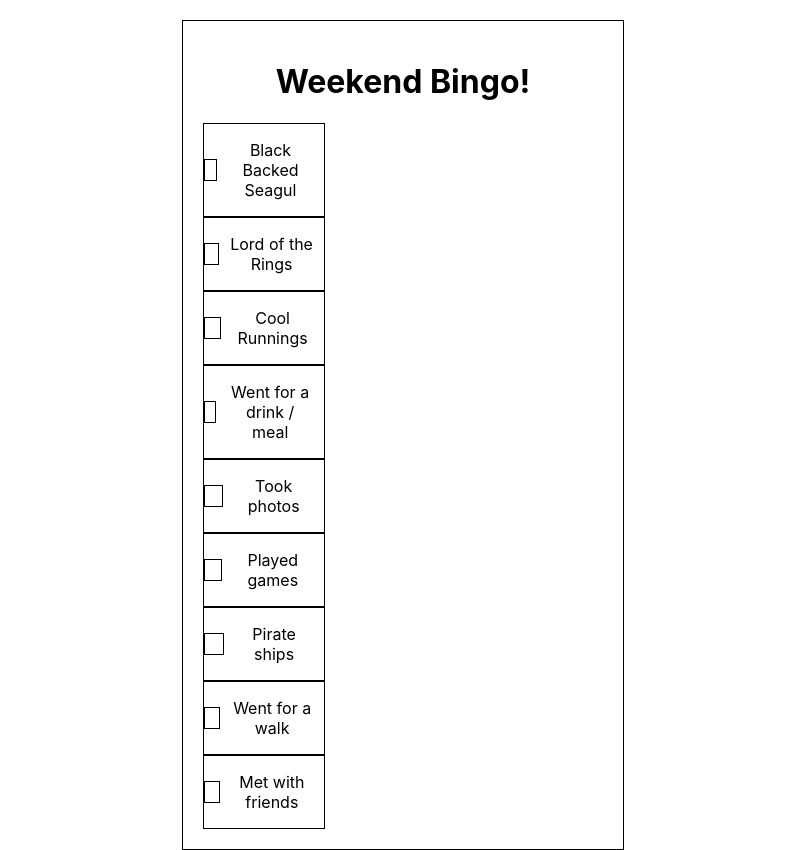
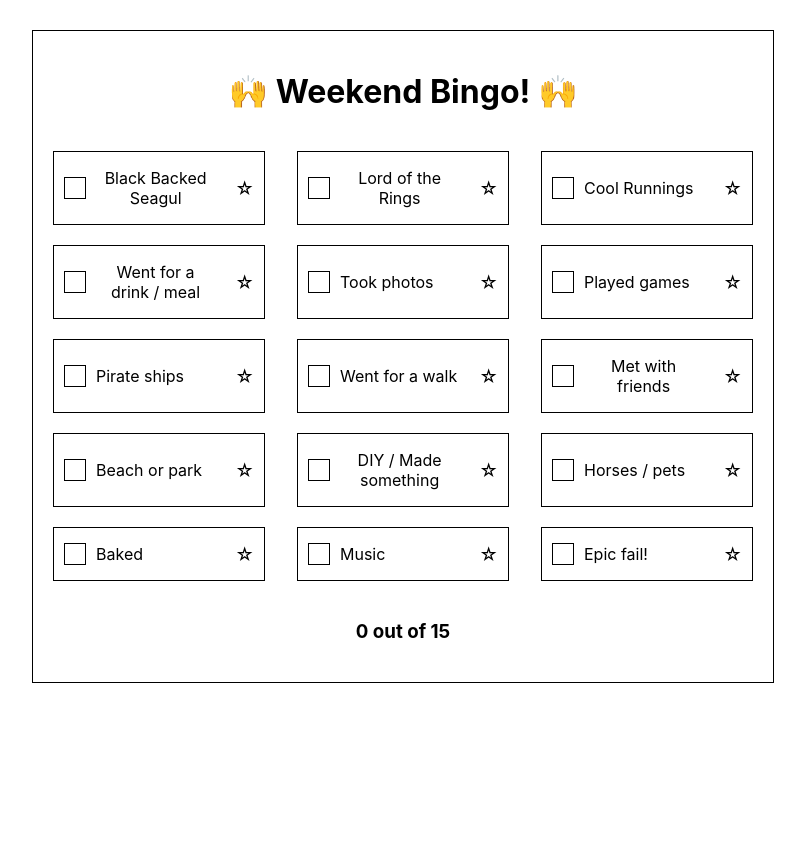
Before and after one commit to jonnytownend/weekend-bingo, a React (Create React App) app: page / in a window 1280 px wide. Shown: the whole page, without its empty margins (237-1042 px from the left). After the commit the page ends 800 px from the top, so only its background shows below. Built offline with nearby package versions, Linux system fonts and the light colour scheme.

Commit message:
Create initial bingo board

```diff
--- a/src/App.css
+++ b/src/App.css
@@ -1,21 +1,57 @@
 .App {
   position: absolute;
   border: 1px solid black;
-  min-width: 400px;
+  min-width: 700px;
   text-align: center;
   left: 50%;
   transform: translateX(-50%);
   padding: 20px;
-  top: 20px;
+  top: 30px;
+}
+
+.App > h1 {
+  margin-bottom: 40px;
 }
 
 .checkbox {
   border: 1px solid black;
   width: 20px;
+  min-width: 20px;
   height: 20px;
 }
 
+.checkbox:hover {
+  cursor: pointer;
+}
+
+.checkbox.checked {
+  background-color: lightblue;
+}
+
+.star-container {
+  position: relative;
+}
+
+.star {
+  font-size: 18px;
+  margin-right: 10px;
+  margin-left: 0;
+}
+.star:hover {
+  cursor: pointer;
+}
+.star.checked {
+  color: gold;
+}
+
+.spacer {
+  flex-grow: 2;
+}
+
 .entries-container {
+  display: flex;
+  flex-wrap: wrap;
+  justify-content: space-between;
 }
 
 .entry-container {
@@ -23,8 +59,9 @@
   width: 30%;
   align-items: center;
   border: 1px solid black;
+  margin-bottom: 20px;
 }
 
 .entry-container > * {
-  margin-right: 10px;
+  margin-left: 10px;
 }
--- a/src/App.js
+++ b/src/App.js
@@ -1,4 +1,4 @@
-import logo from './logo.svg';
+import React, { useState } from 'react'
 import './App.css';
 
 const entries = [
@@ -11,30 +11,107 @@ const entries = [
   "Pirate ships",
   "Went for a walk",
   "Met with friends",
+  "Beach or park",
+  "DIY / Made something",
+  "Horses / pets",
+  "Baked",
+  "Music",
+  "Epic fail!",
 ]
 
-const Checkbox = () => {
+const initialState = entries.map((entry, index) => (
+  {
+    title: entry,
+    isChecked: false,
+    isStarred: false,
+    id: index,
+  }
+))
+
+const Checkbox = ({checked, onClick}) => {
   return (
-    <div className="checkbox" />
+    <div className={`checkbox ${checked ? 'checked' : ''}`} onClick={onClick} />
   )
 }
 
-const Entry = ({title, checked}) => {
+const Star = ({checked, onClick}) => {
+  return (
+    <div className="star-container" onClick={onClick}>
+      {checked && <div className="star checked">★</div>}
+      {!checked && <div className="star">☆</div>}
+    </div>
+  )
+}
+
+const Entry = ({title, checked, starred, onChecked, onStarred}) => {
   return (
     <div className="entry-container">
-      <Checkbox />
+      <Checkbox checked={checked} onClick={onChecked} />
       <p>{title}</p>
+      <div className="spacer" />
+      <Star checked={starred} onClick={onStarred} />
+    </div>
+  )
+}
+
+const Counter = ({count, total}) => {
+  return (
+    <div>
+      {count !== total && <h3>{`${count} out of ${total}`}</h3>}
+      {count === total && <h3>Full house! 🥳</h3>}
     </div>
   )
 }
 
 function App() {
+  const [entries, setEntries] = useState(initialState)
+
+  const handleCheckboxChange = (id) => {
+    const newEntries = entries.map(entry => {
+      if (entry.id === id) {
+        return {
+          ...entry,
+          isChecked: !entry.isChecked,
+        }
+      } else {
+        return entry
+      }
+    })
+    setEntries(newEntries)
+  }
+
+  const handleStarChange = (id) => {
+    const newEntries = entries.map(entry => {
+      const starred = entry.id === id ? !entry.isStarred : false
+      return {
+        ...entry,
+        isStarred: starred,
+      }
+    })
+    setEntries(newEntries)
+  }
+
   return (
     <div className="App">
-      <h1>Weekend Bingo!</h1>
-      {entries.map(entry => (
-        <Entry title={entry} />
-      ))}
+      <h1>🙌 Weekend Bingo! 🙌</h1>
+      <div className="entries-container">
+        {entries.map(entry => (
+          <Entry
+            title={entry.title}
+            checked={entry.isChecked}
+            starred={entry.isStarred}
+            onChecked={() => handleCheckboxChange(entry.id)}
+            onStarred={() => handleStarChange(entry.id)}
+          />
+        ))}
+      </div>
+      <Counter
+        count={entries.map(entry => entry.isChecked ? 1 : 0).reduce((acc, count) => acc + count, 0)}
+        total={entries.length}
+      />
+      {entries.find(entry=> entry.isStarred && entry.isChecked) && (
+        <h4>Your starred topic has been mentioned! 🎉</h4>
+      )}
     </div>
   );
 }
```
